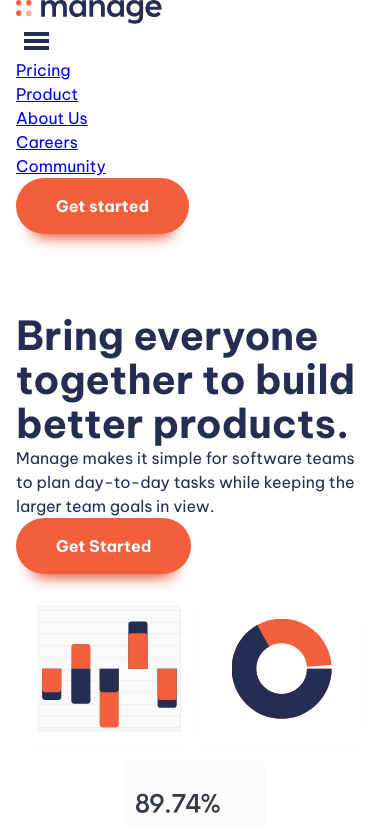
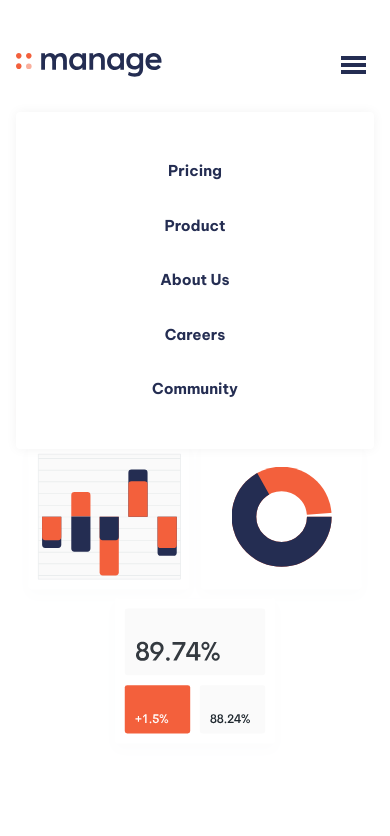
Before and after one commit to ejkej87/orange_box, a website built with Vite: page index.html in a window 390 px wide. Both pictures are taken after a click on the button "Menu". Shown: the top 836 px of the page. Built offline with nearby package versions, Linux system fonts and the light colour scheme.

Commit message:
add styles to nav section

```diff
--- a/index.html
+++ b/index.html
@@ -17,14 +17,15 @@
 
   <header class="primary-header">
     <div class="container">
+      <div class="nav-wrapper">
       <a href=""><img src="./images/logo.svg" alt="Logo"></a>
-      <button class="mobile-nav-toggle" aria-controls="primary-avigation">
+      <button class="mobile-nav-toggle" aria-controls="primary-avigation" aria-expanded="false">
         <img class="icon-close" src="./images/icon-close.svg" alt="" aria-hidden="true">
         <img class="icon-hamburger" src="./images/icon-hamburger.svg" alt="" aria-hidden="true">
         <span class="visually-hidden">Menu</span>
       </button>
-      <nav class="primary-navigation" >
-        <ul role="list" class="nav-list" id="primary-navigation">
+      <nav class="primary-navigation" id="primary-navigation">
+        <ul role="list" class="nav-list" >
           <li><a href="#">Pricing</a></li>
           <li><a href="#">Product</a></li>
           <li><a href="#">About Us</a></li>
@@ -32,7 +33,8 @@
           <li><a href="#">Community</a></li>
         </ul>
       </nav>
-      <button class="button">Get started</button>
+      <button class="button" style="display:none">Get started</button>
+    </div>
     </div>
   </header>
 
--- a/main.js
+++ b/main.js
@@ -0,0 +1,10 @@
+const navToggle = document.querySelector('.mobile-nav-toggle')
+const primaryNav = document.querySelector('.primary-navigation')
+
+navToggle.addEventListener('click', () => {
+
+    primaryNav.hasAttribute('data-visible')
+    ? navToggle.setAttribute('aria-expanded', false)
+    : navToggle.setAttribute('aria-expanded', true)
+    primaryNav.toggleAttribute('data-visible')
+})
--- a/style.css
+++ b/style.css
@@ -280,7 +280,71 @@ button:hover,
   color: var(--clr-accent-300);
 }
 
+/* navigation */
+
+.primary-header {
+  margin-top: var(--size-700);
+}
+
+.nav-wrapper {
+  display: flex;
+  align-items: center;
+  justify-content: space-between;
+}
+
 .mobile-nav-toggle {
+  display: none;
+}
+
+.nav-list {
+  font-size: var(--fs-nav);
+}
+
+@media (max-width: 50em) {
+  .primary-navigation {
+    display: none;
+    position: absolute;
+    padding: var(--size-700);
+    inset: 7rem var(--size-400) auto;
+    background: var(--clr-neutral-100);
+    border-radius: var(--size-100);
+    box-shadow: 0 0 0.75em rgb(0, 0, 0, .05);
+  }
+
+  .primary-navigation[data-visible] {
+    display: block;
+  }
+
+  .primary-navigation::after {
+    content: '';
+    position: absolute;
+    inset: 0;
+
+  }
+
+  .nav-list {
+    display: grid;
+    gap: var(--size-600);
+    text-align: center;
+    font-weight: var(--fw-bold);
+  }
+
+  .nav-list a {
+    text-decoration: none;
+    color: var(--clr-primary-400);
+  }
+
+  .nav-list a:hover,
+  .nav-list a:focus {
+    color: var(--clr-accent-400);
+  }
+
+  .primary-navigation[data-visible] {
+    display: block;
+  }
+
+  .mobile-nav-toggle {
+    display: block;
     cursor: pointer;
     background: transparent;
     border: 0;
@@ -290,3 +354,9 @@ button:hover,
   .mobile-nav-toggle .icon-close {
     display: none;
   }
+}
+
+.opened {
+  display: block;
+  position: fixed;
+}
```
Lines whose indentation alone changed are shown as unchanged.
